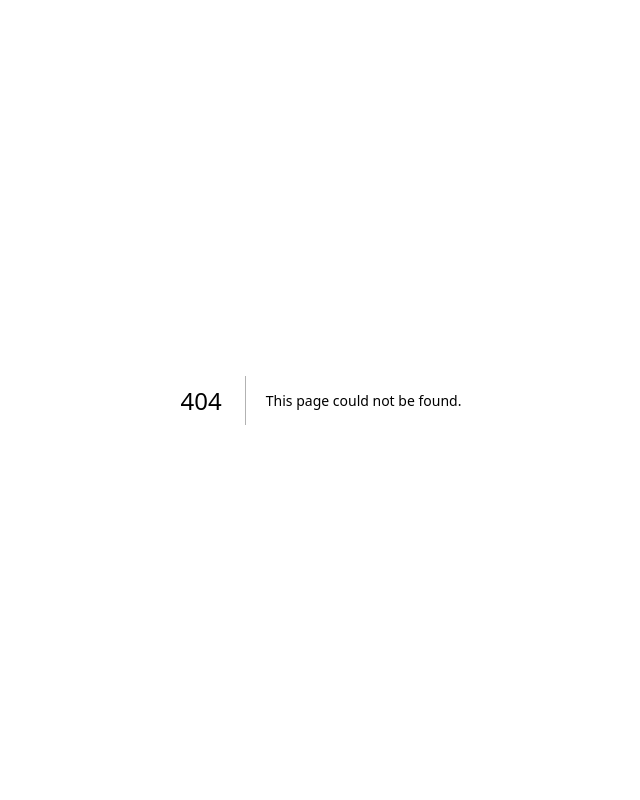
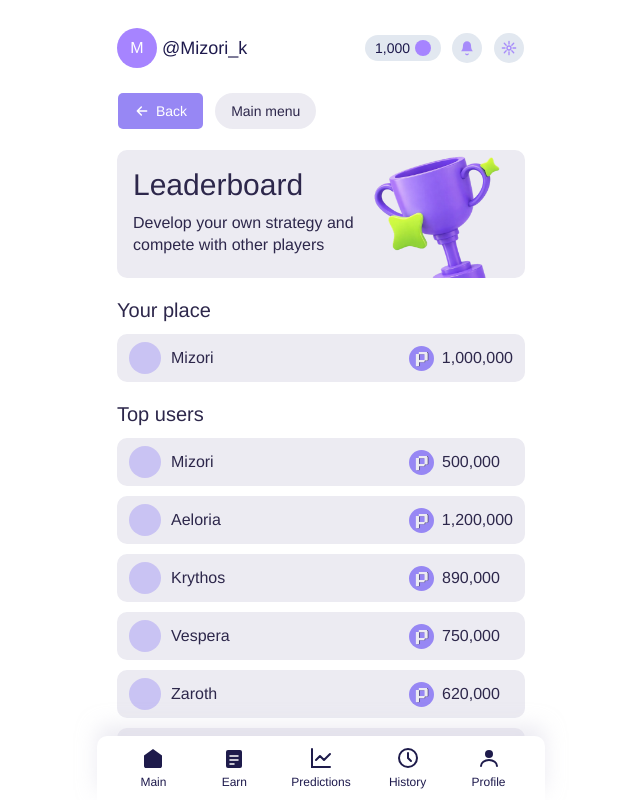
Before and after one commit to PraxisFinance/praxis-app, a Next.js app: page /leaderboard in a window 1280 px wide. Before the commit this address had no page. Shown: the whole page, without its empty margins (319-959 px from the left). Built offline with nearby package versions, Linux system fonts and the light colour scheme.

Commit message:
add leaderboard page

```diff
--- /dev/null
+++ b/src/app/(app)/leaderboard/page.tsx
@@ -0,0 +1,5 @@
+import { LeaderboardPage } from "@/components/LeaderboardPage";
+
+export default function Page() {
+  return <LeaderboardPage />;
+}
--- /dev/null
+++ b/src/components/LeaderboardPage/index.tsx
@@ -0,0 +1,98 @@
+"use client";
+
+import Image from "next/image";
+import { useRouter } from "next/navigation";
+import { Button } from "@/components/ui/button";
+import { SectionHeader } from "@/components/ui/SectionHeader";
+import { ArrowIcon } from "@/components/ui/icons/ArrowIcon";
+import { PraxisBtnIcon } from "@/components/InviteFriendsPage/assets/praxis-btn-icon";
+import {
+  LEADERBOARD_TOP_USERS,
+  LEADERBOARD_YOUR_PLACE,
+} from "@/shared/constants/leaderboard";
+import { formatScore } from "@/stores";
+
+const scoreColumnClassName =
+  "text-main-darkPurple flex min-w-[5.75rem] max-w-[7.5rem] shrink-0 flex-row items-center justify-start gap-2 text-left text-sm font-medium tabular-nums leading-normal sm:min-w-[6.5rem] sm:text-base";
+
+const userRowClassName =
+  "bg-main-lightGray flex flex-row items-center gap-3 rounded-lg px-3 py-2";
+
+function LeaderboardUserRow({
+  name,
+  score,
+}: {
+  name: string;
+  score: number;
+}) {
+  return (
+    <div className={userRowClassName}>
+      <div className="flex min-w-0 flex-1 flex-row items-center gap-2.5">
+        <div className="bg-main-purple/40 size-8 shrink-0 rounded-full" />
+        <span className="text-main-darkPurple truncate text-sm font-medium leading-normal sm:text-base">
+          {name}
+        </span>
+      </div>
+      <div className={scoreColumnClassName}>
+        <span className="inline-flex shrink-0" aria-hidden>
+          <PraxisBtnIcon />
+        </span>
+        <span className="min-w-0">{formatScore(score)}</span>
+      </div>
+    </div>
+  );
+}
+
+export function LeaderboardPage() {
+  const router = useRouter();
+
+  return (
+    <div className="flex min-h-full flex-col gap-5 pb-8">
+      <div className="flex flex-row flex-wrap items-center gap-2.5">
+        <Button variant="pillPrimary" size="pill" onClick={() => router.back()}>
+          <ArrowIcon className="h-4 w-4 rotate-180" />
+          Back
+        </Button>
+
+        <Button variant="pillSecondary" size="pill" onClick={() => router.push("/main")}>
+          Main menu
+        </Button>
+      </div>
+
+      <section className="bg-main-lightGray relative min-h-28 overflow-hidden rounded-lg px-3 py-4 sm:min-h-32 sm:px-4">
+        <Image
+          src="/leaderboard/card-bg.png"
+          alt=""
+          fill
+          className="object-cover object-right"
+          sizes="(max-width: 28rem) 100vw, 28rem"
+          priority
+        />
+        <div className="relative z-10 flex min-w-0 max-w-[65%] flex-col justify-center gap-2">
+          <h1 className="text-main-darkPurple text-2xl font-medium leading-tight sm:text-3xl">
+            Leaderboard
+          </h1>
+          <p className="text-main-darkPurple text-sm leading-snug sm:text-base">
+            Develop your own strategy and compete with other players
+          </p>
+        </div>
+      </section>
+
+      <section className="flex flex-col gap-3">
+        <SectionHeader className="text-main-darkPurple">Your place</SectionHeader>
+        <LeaderboardUserRow name={LEADERBOARD_YOUR_PLACE.name} score={LEADERBOARD_YOUR_PLACE.score} />
+      </section>
+
+      <section className="flex flex-col gap-3">
+        <SectionHeader className="text-main-darkPurple">Top users</SectionHeader>
+        <ul className="flex flex-col gap-2.5">
+          {LEADERBOARD_TOP_USERS.map((user) => (
+            <li key={user.id}>
+              <LeaderboardUserRow name={user.name} score={user.score} />
+            </li>
+          ))}
+        </ul>
+      </section>
+    </div>
+  );
+}
--- /dev/null
+++ b/src/shared/constants/leaderboard.ts
@@ -0,0 +1,18 @@
+/** Temporary UI mocks until leaderboard is wired to the API. */
+
+export const LEADERBOARD_ROUTE = "/leaderboard";
+
+export const LEADERBOARD_YOUR_PLACE = {
+  id: "you",
+  name: "Mizori",
+  score: 1_000_000,
+} as const;
+
+export const LEADERBOARD_TOP_USERS = [
+  { id: "lb-1", name: "Mizori", score: 500_000 },
+  { id: "lb-2", name: "Aeloria", score: 1_200_000 },
+  { id: "lb-3", name: "Krythos", score: 890_000 },
+  { id: "lb-4", name: "Vespera", score: 750_000 },
+  { id: "lb-5", name: "Zaroth", score: 620_000 },
+  { id: "lb-6", name: "Nerith", score: 410_000 },
+] as const;
--- a/src/shared/constants/main.ts
+++ b/src/shared/constants/main.ts
@@ -1,5 +1,6 @@
 import type { MenuItem } from "@/shared/types/main";
 import { INVITE_FRIENDS_ROUTE } from "@/shared/constants/inviteFriends";
+import { LEADERBOARD_ROUTE } from "@/shared/constants/leaderboard";
 
 export const MENU_ITEMS: MenuItem[] = [
   {
@@ -50,7 +51,7 @@ export const MENU_ITEMS: MenuItem[] = [
     key: "leaderboard",
     type: "middle",
     backgroundImage: "/main/leaderboard.png",
-    redirectUrl: "",
+    redirectUrl: LEADERBOARD_ROUTE,
     redirectLabel: "Leaderboard",
   },
 ];
```
Also changed, not shown: public/leaderboard/card-bg.png (added).
